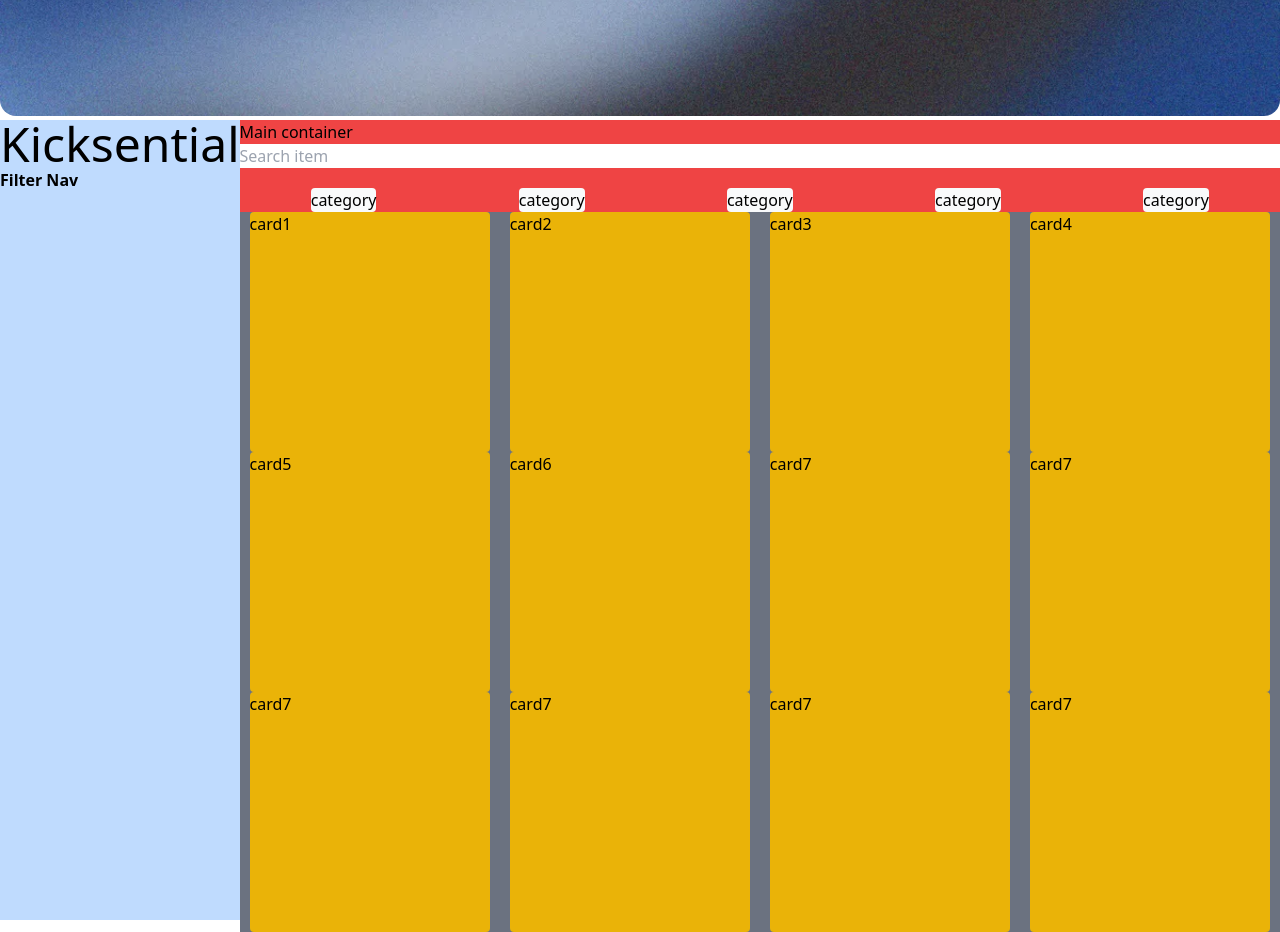
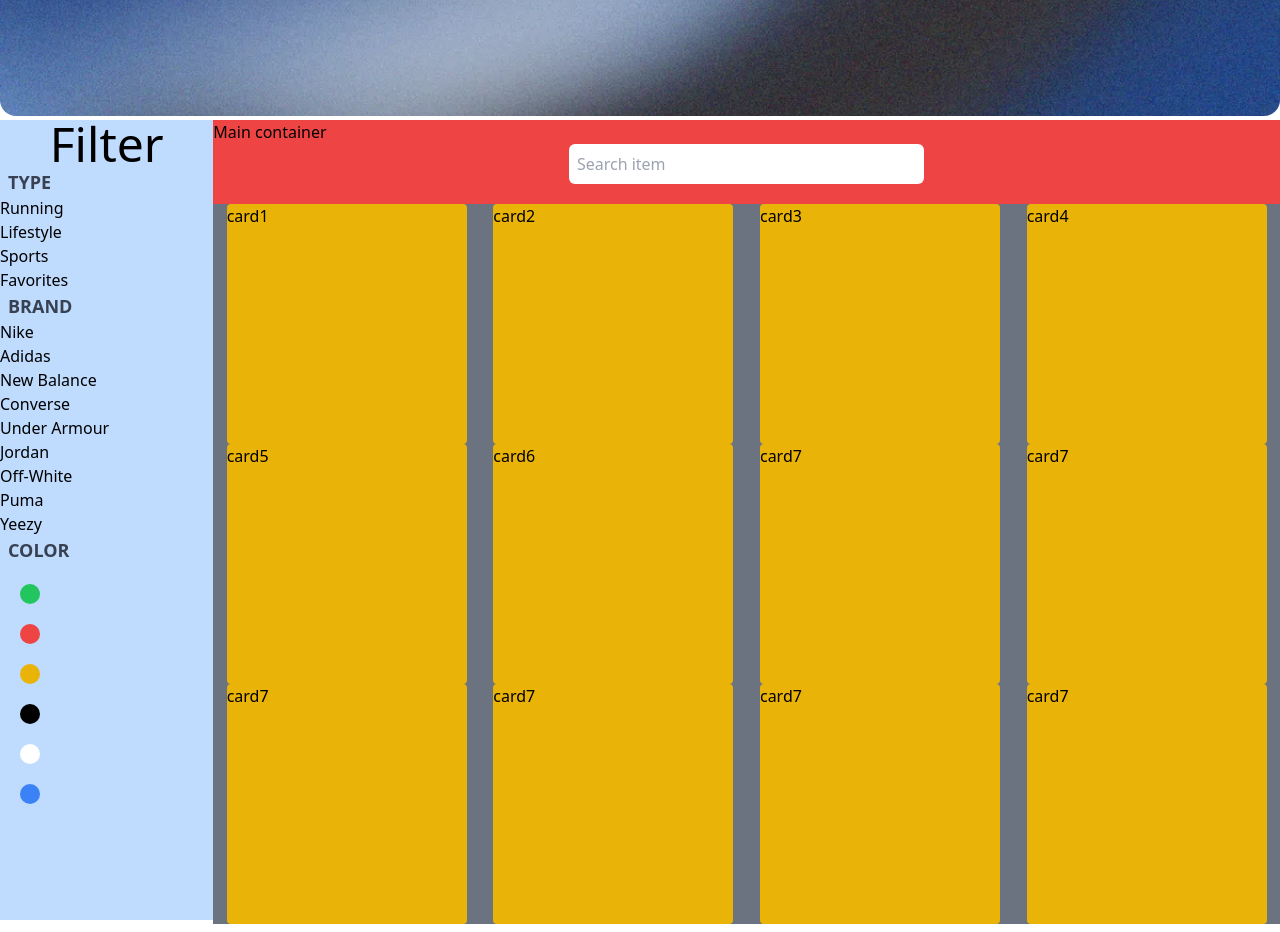
Before and after one commit to MakaChikava/E-Commerce, a React (Create React App) app in the folder kicksential/: page / in a window 1280 px wide. Shown: the part 680-1612 px from the top of the page. Built offline with nearby package versions, Linux system fonts and the light colour scheme.

Commit message:
working on filter component adding content

```diff
--- a/kicksential/src/App.js
+++ b/kicksential/src/App.js
@@ -11,17 +11,11 @@ function App() {
       <Filter/>
       <div className='flex flex-col w-full h-screen bg-red-500'>
         <h1>Main container</h1>
-        <input
+        <div className='flex justify-center pb-5'>
+          <input
         type='search'
-        className=''
+        className='flex w-1/3 rounded-md p-2'
         placeholder='Search item'/>
-
-        <div className='flex justify-around'>
-          <button className='bg-gray-50 rounded mt-5'>category</button>
-          <button className='bg-gray-50 rounded mt-5'>category</button>
-          <button className='bg-gray-50 rounded mt-5'>category</button>
-          <button className='bg-gray-50 rounded mt-5'>category</button>
-          <button className='bg-gray-50 rounded mt-5'>category</button>
         </div>
 
         <div className='flex flex-row flex-wrap justify-center items-center justify-around bg-gray-500 w-full h-full'>
--- a/kicksential/src/components/filterNav.jsx
+++ b/kicksential/src/components/filterNav.jsx
@@ -1,8 +1,33 @@
 const filter = () => {
     return (
         <div className="bg-blue-200 flex flex-col w-1/5">
-            <h1 className="flex justify-center text-5xl">Kicksential</h1>
-        <h1 className="font-bold">Filter Nav</h1>
+            <h1 className="flex justify-center text-5xl">Filter</h1>
+
+                <h1 className="flex ml-2 divide-x font-bold text-lg text-gray-700">TYPE</h1>
+                <p>Running</p>
+                <p>Lifestyle</p>
+                <p>Sports</p>
+                <p>Favorites</p>
+                <h1 className="flex ml-2 font-bold text-lg text-gray-700">BRAND</h1>
+                <p>Nike</p>
+                <p>Adidas</p>
+                <p>New Balance</p>
+                <p>Converse</p>
+                <p>Under Armour</p>
+                <p>Jordan</p>
+                <p>Off-White</p>
+                <p>Puma</p>
+                <p>Yeezy</p>
+                <h1 className="flex ml-2 font-bold text-lg text-gray-700">COLOR</h1>
+                <div>
+                <p className="m-5 w-5 h-5 rounded-full bg-green-500"></p>
+                <p className="m-5 w-5 h-5 rounded-full bg-red-500"></p>
+                <p className="m-5 w-5 h-5 rounded-full bg-yellow-500"></p>
+                <p className="m-5 w-5 h-5 rounded-full bg-black"></p>
+                <p className="m-5 w-5 h-5 rounded-full bg-white"></p>
+                <p className="m-5 w-5 h-5 rounded-full bg-blue-500"></p>
+                </div>
+
         </div>
     );
 }
```
